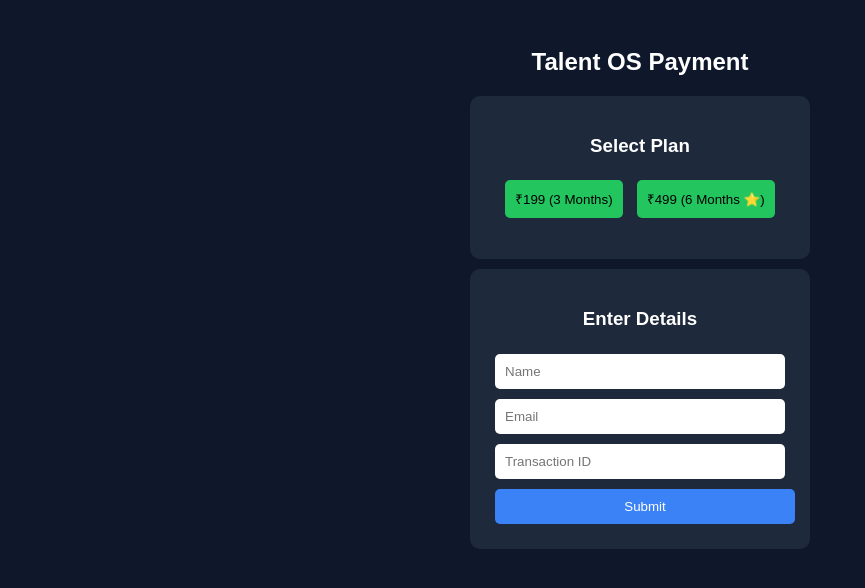
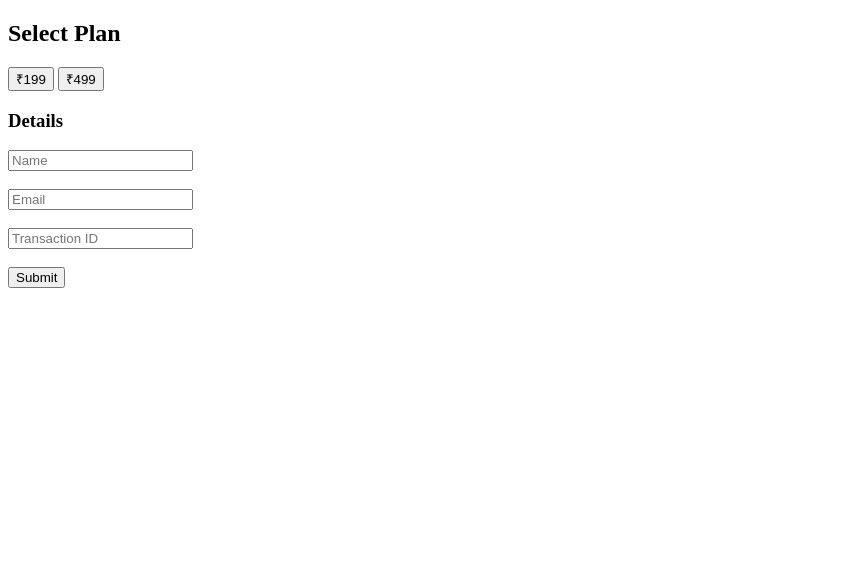
Before and after one commit to dbsolutions159-cmyk/talent-payment, a website: page index.html in a window 1280 px wide. Shown: the whole page, without its empty margins (0-865 px from the left). Drawn offline with Linux system fonts and the light colour scheme.

Commit message:
Update index.html

```diff
--- a/index.html
+++ b/index.html
@@ -2,151 +2,55 @@
 <html>
 <head>
   <title>Talent OS Payment</title>
-  <meta name="viewport" content="width=device-width, initial-scale=1.0">
-
-  <style>
-    body {
-      font-family: Arial;
-      background: #0f172a;
-      color: white;
-      text-align: center;
-      padding: 20px;
-    }
-
-    .card {
-      background: #1e293b;
-      padding: 20px;
-      border-radius: 10px;
-      margin: 10px auto;
-      max-width: 300px;
-    }
-
-    button {
-      padding: 10px;
-      margin: 5px;
-      border: none;
-      border-radius: 5px;
-      cursor: pointer;
-    }
-
-    .plan {
-      background: #22c55e;
-      color: black;
-    }
-
-    .submit {
-      background: #3b82f6;
-      color: white;
-      width: 100%;
-    }
-
-    input {
-      width: 90%;
-      padding: 10px;
-      margin: 5px;
-      border-radius: 5px;
-      border: none;
-    }
-
-    #loader {
-      display: none;
-      color: yellow;
-    }
-  </style>
 </head>
-
 <body>
 
-<h2>Talent OS Payment</h2>
+<h2>Select Plan</h2>
+<button onclick="selectPlan(199)">₹199</button>
+<button onclick="selectPlan(499)">₹499</button>
 
-<div class="card">
-  <h3>Select Plan</h3>
-  <button class="plan" onclick="selectPlan(199)">₹199 (3 Months)</button>
-  <button class="plan" onclick="selectPlan(499)">₹499 (6 Months ⭐)</button>
-  <p id="selected"></p>
-</div>
+<h3>Details</h3>
+<input id="name" placeholder="Name"><br><br>
+<input id="email" placeholder="Email"><br><br>
+<input id="txn" placeholder="Transaction ID"><br><br>
 
-<div class="card">
-  <h3>Enter Details</h3>
-
-  <input id="name" placeholder="Name"><br>
-  <input id="email" placeholder="Email"><br>
-  <input id="txn" placeholder="Transaction ID"><br>
-
-  <button class="submit" id="submitBtn">Submit</button>
-
-  <p id="loader">Processing...</p>
-</div>
+<button id="submitBtn">Submit</button>
 
 <script>
-
 let selectedAmount = 0;
 
 function selectPlan(amount){
   selectedAmount = amount;
-  document.getElementById("selected").innerText = "Selected Plan: ₹" + amount;
+  alert("Selected ₹" + amount);
 }
 
-// MAIN SUBMIT
 document.getElementById("submitBtn").addEventListener("click", async () => {
 
-  const btn = document.getElementById("submitBtn");
-  const loader = document.getElementById("loader");
-
-  const name = document.getElementById("name").value.trim();
-  const email = document.getElementById("email").value.trim();
-  const txn = document.getElementById("txn").value.trim();
+  const name = document.getElementById("name").value;
+  const email = document.getElementById("email").value;
+  const txn = document.getElementById("txn").value;
 
   if(!name || !email || !txn || !selectedAmount){
-    alert("⚠️ Fill all details & select plan");
+    alert("Fill all fields");
     return;
   }
 
-  try {
-    btn.disabled = true;
-    loader.style.display = "block";
-
   const res = await fetch("https://talent-payment.onrender.com/pay", {
     method: "POST",
-      headers: {
-        "Content-Type": "application/json"
-      },
-      body: JSON.stringify({
-        name,
-        email,
-        txn,
-        amount: selectedAmount
-      })
+    headers: {"Content-Type":"application/json"},
+    body: JSON.stringify({ name, email, txn, amount: selectedAmount })
   });
 
   const data = await res.json();
-
-    console.log("Response:", data);
+  console.log(data);
 
   if(data.success){
-      alert("✅ Payment Submitted Successfully");
-
-      // reset
-      document.getElementById("name").value = "";
-      document.getElementById("email").value = "";
-      document.getElementById("txn").value = "";
-      document.getElementById("selected").innerText = "";
-      selectedAmount = 0;
-
+    alert("✅ Done");
   } else {
-      alert("❌ Server Error");
+    alert("❌ Error");
   }
 
-  } catch (err){
-    console.error(err);
-    alert("❌ Network Error");
-  }
-
-  btn.disabled = false;
-  loader.style.display = "none";
-
 });
-
 </script>
 
 </body>
```
Lines whose indentation alone changed are shown as unchanged.
